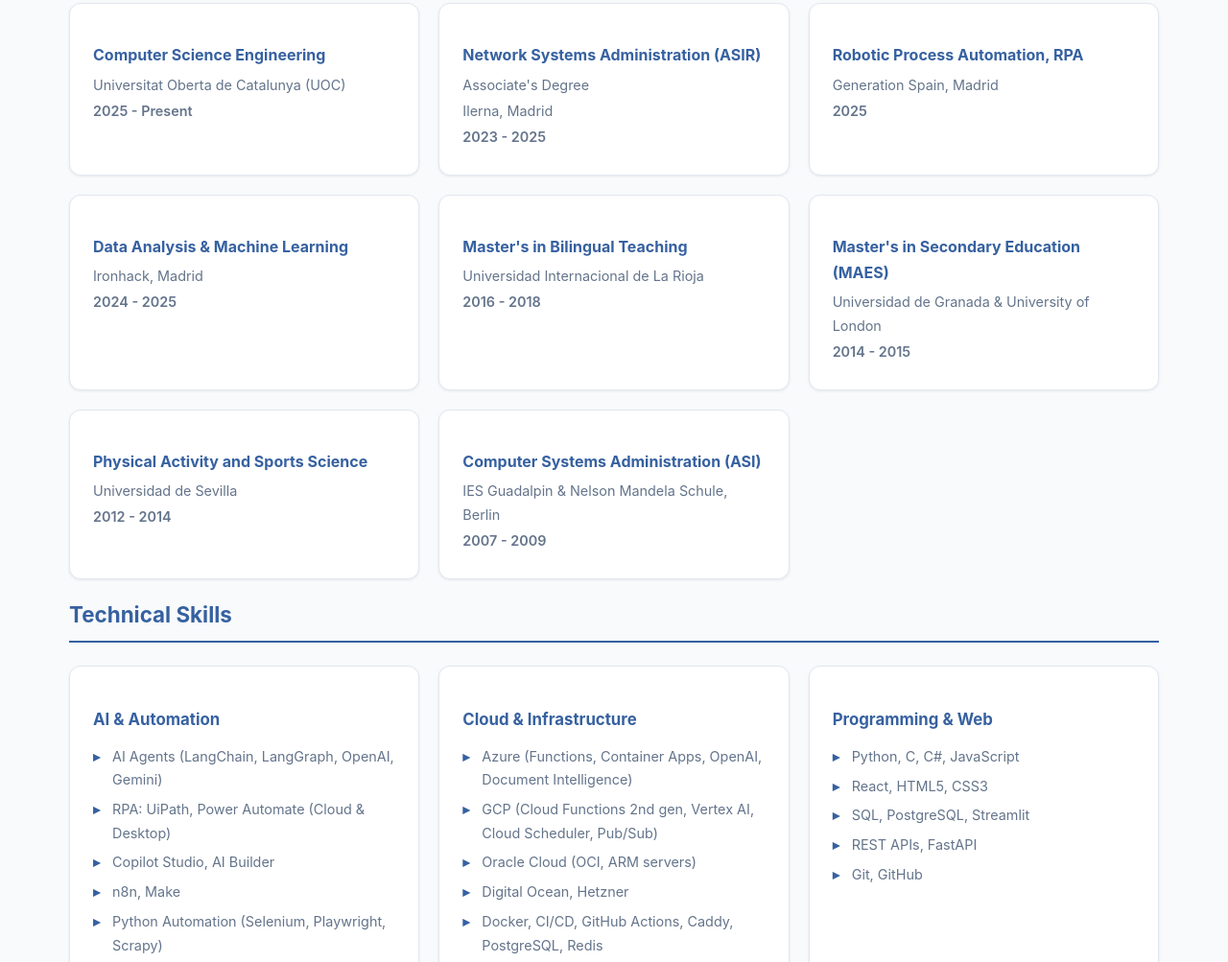
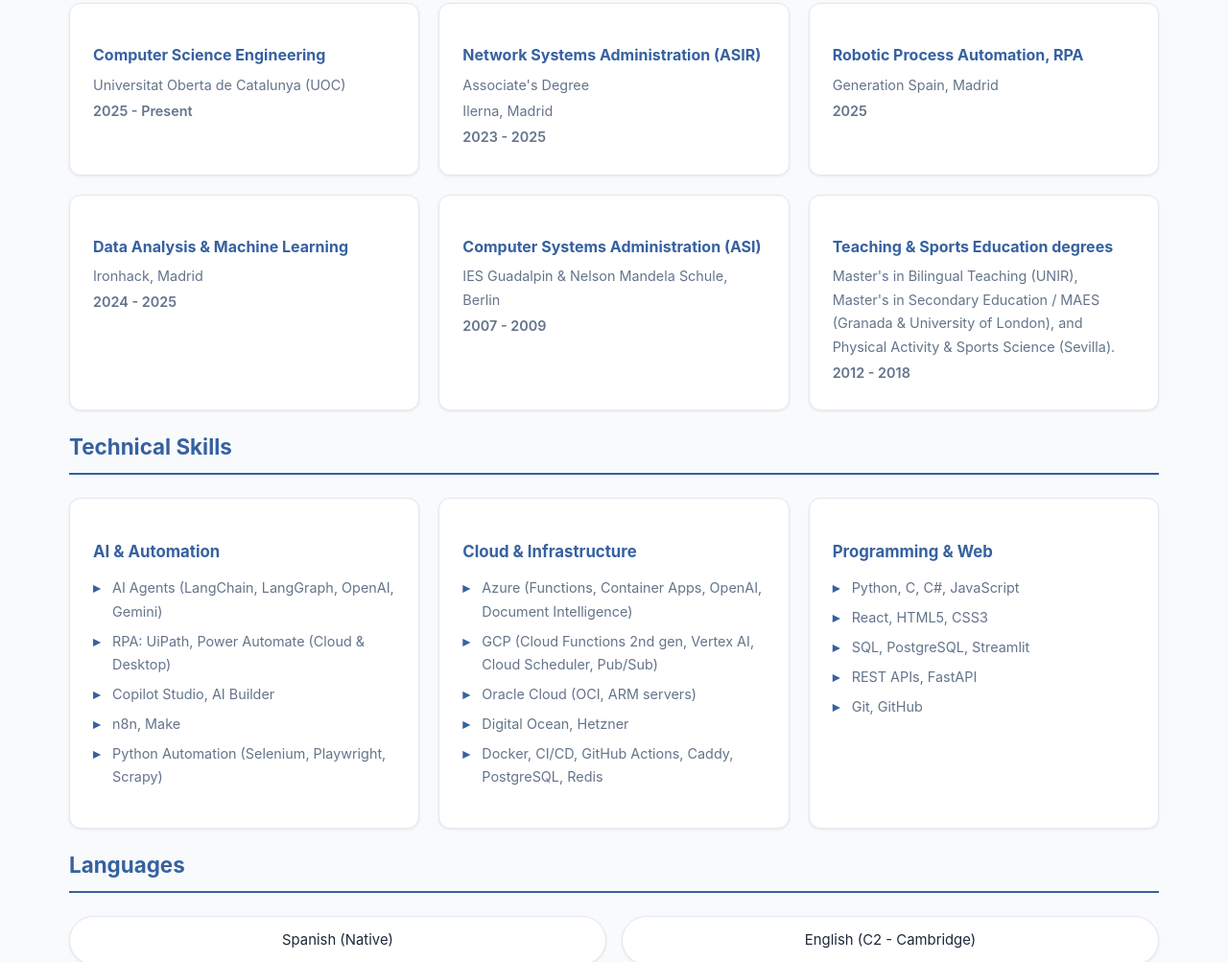
Before and after one commit to miqueasmd/miqueasmd.github.io, a website: page src/pages/resume.html in a window 1280 px wide. Shown: the part 3700-4703 px from the top of the page at 96% size. Drawn offline with Linux system fonts and the light colour scheme.

Commit message:
Consolidate teaching and sports degrees into one Education card
Education had 8 cards in a 3-column grid, leaving a visual gap on the
last row. Three of those (Bilingual Teaching MA, MAES, and Sports
Science BA) are unrelated to the AI and Cloud Engineer profile that
the resume now leads with. Merged them into a single Teaching and
Sports Education degrees card that lists all three by name with
institutions, so the information is still there but does not steal
visual real estate from the tech-relevant degrees.

Result: 6 cards in 2 rows of 3, no gap. The tech-relevant degrees
(UOC Computer Science Engineering, ASIR, Generation RPA, Ironhack Data
plus ML, CFGS ASI) now stand out by themselves.

```diff
--- a/src/pages/resume.html
+++ b/src/pages/resume.html
@@ -134,24 +134,14 @@
                     <p class="date">2024 - 2025</p>
                 </div>
                 <div class="education-item">
-                    <h3>Master's in Bilingual Teaching</h3>
-                    <p>Universidad Internacional de La Rioja</p>
-                    <p class="date">2016 - 2018</p>
-                </div>
-                <div class="education-item">
-                    <h3>Master's in Secondary Education (MAES)</h3>
-                    <p>Universidad de Granada & University of London</p>
-                    <p class="date">2014 - 2015</p>
-                </div>
-                <div class="education-item">
-                    <h3>Physical Activity and Sports Science</h3>
-                    <p>Universidad de Sevilla</p>
-                    <p class="date">2012 - 2014</p>
-                </div>
-                <div class="education-item">
                     <h3>Computer Systems Administration (ASI)</h3>
                     <p>IES Guadalpin & Nelson Mandela Schule, Berlin</p>
                     <p class="date">2007 - 2009</p>
+                </div>
+                <div class="education-item">
+                    <h3>Teaching & Sports Education degrees</h3>
+                    <p>Master's in Bilingual Teaching (UNIR), Master's in Secondary Education / MAES (Granada & University of London), and Physical Activity & Sports Science (Sevilla).</p>
+                    <p class="date">2012 - 2018</p>
                 </div>
             </div>
         </section>
```
